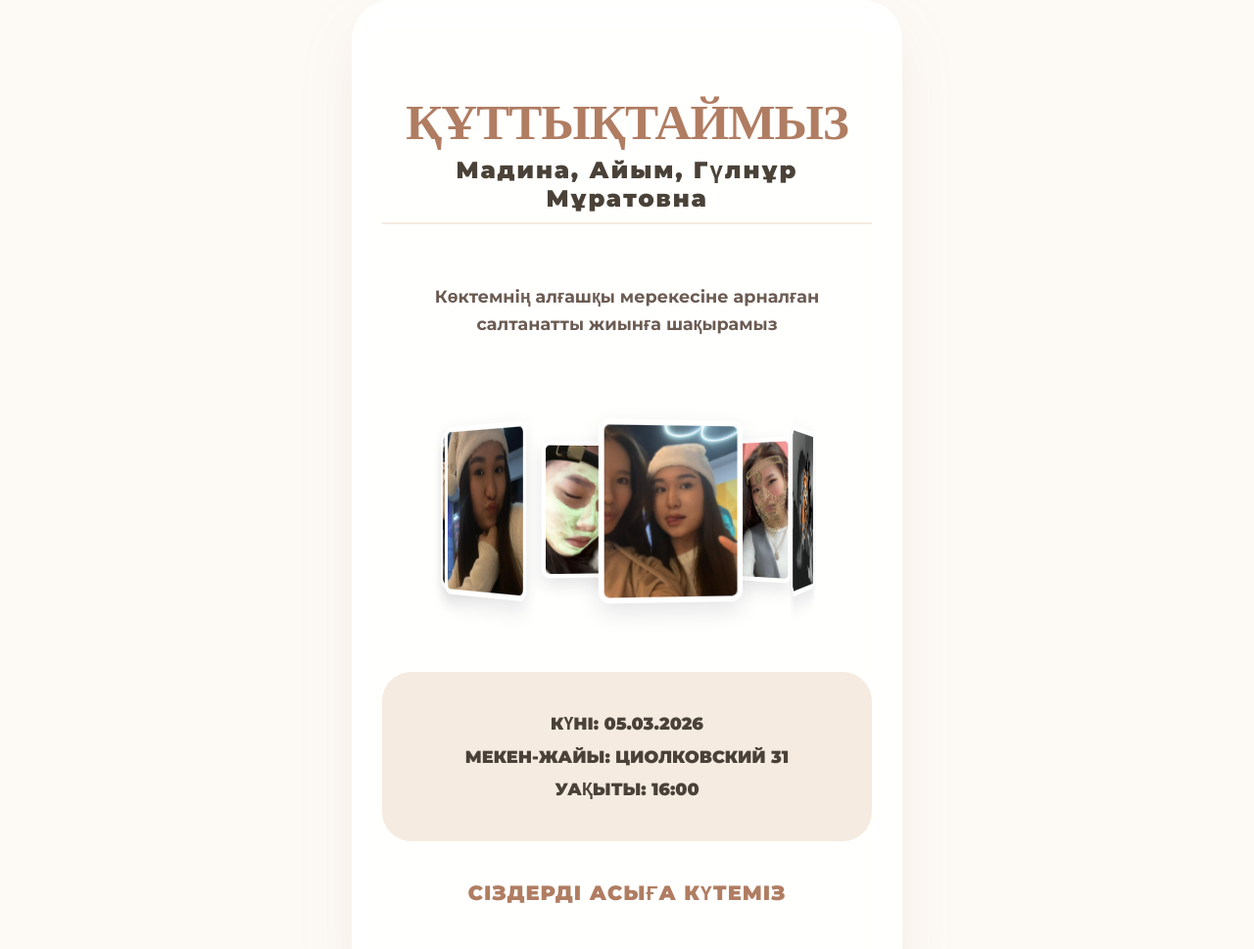
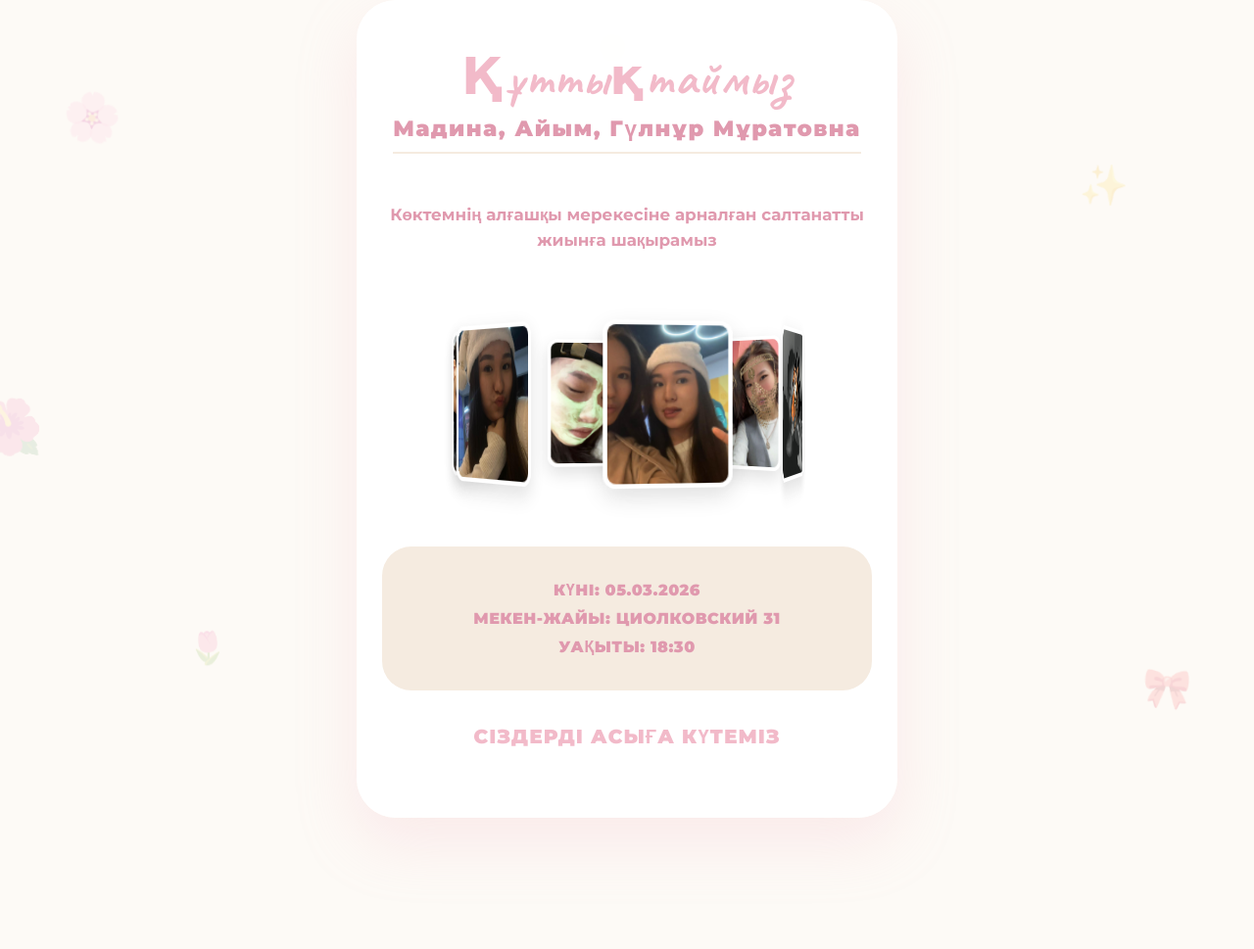
Before and after one commit to muhitnurzigit-hub/Invite.github.io, a plain HTML site: page index.html in a window 1280 px wide. Shown: the whole page at 98% size. After the commit the page ends 835 px from the top, so only its background shows below. Drawn offline with Linux system fonts and the light colour scheme; a web font is replaced by a local one.

Commit message:
Update index.html

```diff
--- a/index.html
+++ b/index.html
@@ -4,19 +4,19 @@
     <meta charset="UTF-8">
     <meta name="viewport" content="width=device-width, initial-scale=1.0">
     <title>8 Наурыз Құттықтау</title>
-    <link href="https://fonts.googleapis.com/css2?family=Montserrat:wght@700;900&family=Playfair+Display:ital,wght@1,700&display=swap" rel="stylesheet">
+    <link href="https://fonts.googleapis.com/css2?family=Montserrat:wght@700;900&family=Caveat:wght@700&display=swap" rel="stylesheet">
     <style>
         :root {
             --bg-color: #fdfaf6;
             --accent-beige: #f5ebe0;
-            --gold-text: #b07d62;
+            --soft-pink: #f2bac9;
             --main-white: #ffffff;
-            --dark-brown: #4a4238;
+            --pink-text: #e099ae;
         }
 
         body {
             background-color: var(--bg-color);
-            color: var(--dark-brown);
+            color: var(--pink-text);
             font-family: 'Montserrat', sans-serif;
             margin: 0;
             display: flex;
@@ -24,37 +24,60 @@
             align-items: center;
             min-height: 100vh;
             overflow-x: hidden;
+            position: relative;
+        }
+
+        .bg-decor {
+            position: fixed;
+            font-size: 2.5rem;
+            opacity: 0.15;
+            user-select: none;
+            z-index: -1;
+            animation: float-decor 10s infinite ease-in-out alternate;
+        }
+
+        .decor-1 { top: 10%; left: 5%; font-size: 3rem; animation-delay: 0s; }
+        .decor-2 { top: 20%; right: 10%; animation-delay: 2s; }
+        .decor-3 { bottom: 15%; left: 15%; font-size: 2rem; animation-delay: 4s; }
+        .decor-4 { bottom: 10%; right: 5%; animation-delay: 1s; }
+        .decor-5 { top: 50%; left: -2%; font-size: 3.5rem; animation-delay: 3s; opacity: 0.1; }
+        .decor-6 { top: 5%; right: 50%; font-size: 1.5rem; animation-delay: 5s; }
+
+        @keyframes float-decor {
+            0% { transform: translateY(0) rotate(0deg); }
+            100% { transform: translateY(20px) rotate(10deg); }
         }
 
         .container {
             width: 90%;
             max-width: 500px;
             text-align: center;
-            padding: 60px 30px;
-            background: rgba(255, 255, 255, 0.9);
-            backdrop-filter: blur(15px);
+            padding: 50px 25px;
+            background: rgba(255, 255, 255, 0.92);
+            backdrop-filter: blur(10px);
             border-radius: 40px;
-            box-shadow: 0 25px 60px rgba(176, 125, 98, 0.1);
+            box-shadow: 0 25px 60px rgba(242, 186, 201, 0.25);
             border: 1px solid var(--main-white);
             z-index: 10;
+            position: relative;
         }
 
         h1 {
-            font-family: 'Playfair Display', serif;
+            font-family: 'Caveat', cursive;
             font-size: 3.2rem;
-            font-weight: 900;
-            margin-bottom: 5px;
-            color: var(--gold-text);
-            text-transform: uppercase;
-            letter-spacing: -1px;
+            font-weight: 700;
+            margin: 0 0 10px 0;
+            color: var(--soft-pink);
+            letter-spacing: 1px;
+            line-height: 1.1;
         }
 
         .names {
-            font-size: 1.5rem;
+            font-size: 1.4rem;
             font-weight: 900;
-            margin-bottom: 40px;
-            color: var(--dark-brown);
-            letter-spacing: 2px;
+            margin-bottom: 35px;
+            color: var(--pink-text);
+            letter-spacing: 1.5px;
             border-bottom: 2px solid var(--accent-beige);
             display: inline-block;
             padding-bottom: 10px;
@@ -62,17 +85,16 @@
 
         .invite-text {
             font-weight: 700;
-            font-size: 1.1rem;
-            line-height: 1.6;
-            margin: 20px 0;
-            color: #6b5b52;
+            font-size: 1.05rem;
+            line-height: 1.5;
+            margin: 15px 0;
+            color: var(--pink-text);
         }
 
-        /* 3D Карусель */
         .carousel-container {
             position: relative;
-            height: 220px;
-            margin: 60px auto;
+            height: 200px;
+            margin: 50px auto;
             display: flex;
             justify-content: center;
             align-items: center;
@@ -80,8 +102,8 @@
         }
 
         .carousel {
-            width: 120px;
-            height: 150px;
+            width: 110px;
+            height: 140px;
             position: absolute;
             transform-style: preserve-3d;
             animation: rotate-carousel 25s linear infinite;
@@ -89,12 +111,12 @@
 
         .photo-box {
             position: absolute;
-            width: 120px;
-            height: 150px;
-            border-radius: 10px;
+            width: 110px;
+            height: 140px;
+            border-radius: 12px;
             overflow: hidden;
-            border: 5px solid white;
-            box-shadow: 0 8px 20px rgba(0,0,0,0.1);
+            border: 4px solid white;
+            box-shadow: 0 8px 20px rgba(0,0,0,0.12);
         }
 
         .photo-box img {
@@ -103,12 +125,12 @@
             object-fit: cover;
         }
 
-        .photo-box:nth-child(1) { transform: rotateY(0deg) translateZ(180px); }
-        .photo-box:nth-child(2) { transform: rotateY(60deg) translateZ(180px); }
-        .photo-box:nth-child(3) { transform: rotateY(120deg) translateZ(180px); }
-        .photo-box:nth-child(4) { transform: rotateY(180deg) translateZ(180px); }
-        .photo-box:nth-child(5) { transform: rotateY(240deg) translateZ(180px); }
-        .photo-box:nth-child(6) { transform: rotateY(300deg) translateZ(180px); }
+        .photo-box:nth-child(1) { transform: rotateY(0deg) translateZ(170px); }
+        .photo-box:nth-child(2) { transform: rotateY(60deg) translateZ(170px); }
+        .photo-box:nth-child(3) { transform: rotateY(120deg) translateZ(170px); }
+        .photo-box:nth-child(4) { transform: rotateY(180deg) translateZ(170px); }
+        .photo-box:nth-child(5) { transform: rotateY(240deg) translateZ(170px); }
+        .photo-box:nth-child(6) { transform: rotateY(300deg) translateZ(170px); }
 
         @keyframes rotate-carousel {
             from { transform: rotateY(0deg); }
@@ -117,27 +139,36 @@
 
         .info-card {
             background: var(--accent-beige);
-            padding: 30px;
+            padding: 25px;
             border-radius: 30px;
-            margin: 40px 0;
+            margin: 35px 0;
         }
 
         .info-card p {
-            font-size: 1.1rem;
+            font-size: 1rem;
             font-weight: 900;
-            margin: 12px 0;
-            color: var(--dark-brown);
+            margin: 10px 0;
+            color: var(--pink-text);
+            letter-spacing: 0.5px;
         }
 
         .footer-text {
             font-weight: 900;
-            font-size: 1.3rem;
-            color: var(--gold-text);
+            font-size: 1.25rem;
+            color: var(--soft-pink);
             letter-spacing: 1px;
+            margin-top: 20px;
         }
     </style>
 </head>
 <body>
+
+    <div class="bg-decor decor-1">🌸</div>
+    <div class="bg-decor decor-2">✨</div>
+    <div class="bg-decor decor-3">🌷</div>
+    <div class="bg-decor decor-4">🎀</div>
+    <div class="bg-decor decor-5">🌺</div>
+    <div class="bg-decor decor-6">📍</div>
 
     <div class="container">
         <h1>Құттықтаймыз</h1>
@@ -147,19 +178,19 @@
 
         <div class="carousel-container">
             <div class="carousel">
-                <div class="photo-box"><img src="photo1.jpg" ></div>
-                <div class="photo-box"><img src="photo2.jpg" ></div>
-                <div class="photo-box"><img src="photo3.jpg" ></div>
-                <div class="photo-box"><img src="photo4.jpg" ></div>
-                <div class="photo-box"><img src="photo5.jpg" ></div>
-                <div class="photo-box"><img src="photo6.jpg" ></div>
+                <div class="photo-box"><img src="photo1.jpg" alt="Photo 1"></div>
+                <div class="photo-box"><img src="photo2.jpg" alt="Photo 2"></div>
+                <div class="photo-box"><img src="photo3.jpg" alt="Photo 3"></div>
+                <div class="photo-box"><img src="photo4.jpg" alt="Photo 4"></div>
+                <div class="photo-box"><img src="photo5.jpg" alt="Photo 5"></div>
+                <div class="photo-box"><img src="photo6.jpg" alt="Photo 6"></div>
             </div>
         </div>
 
         <div class="info-card">
             <p>КҮНІ: 05.03.2026</p>
             <p>МЕКЕН-ЖАЙЫ: ЦИОЛКОВСКИЙ 31</p>
-            <p>УАҚЫТЫ: 16:00</p>
+            <p>УАҚЫТЫ: 18:30</p>
         </div>
 
         <p class="footer-text">СІЗДЕРДІ АСЫҒА КҮТЕМІЗ</p>
```
